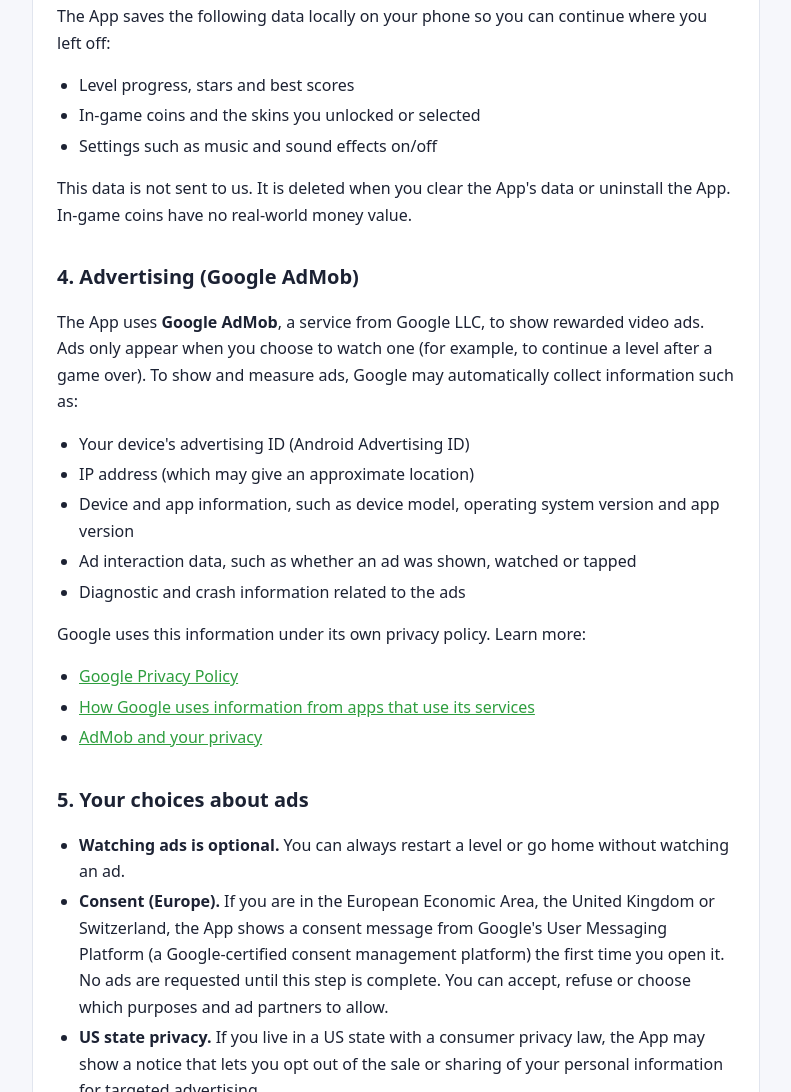
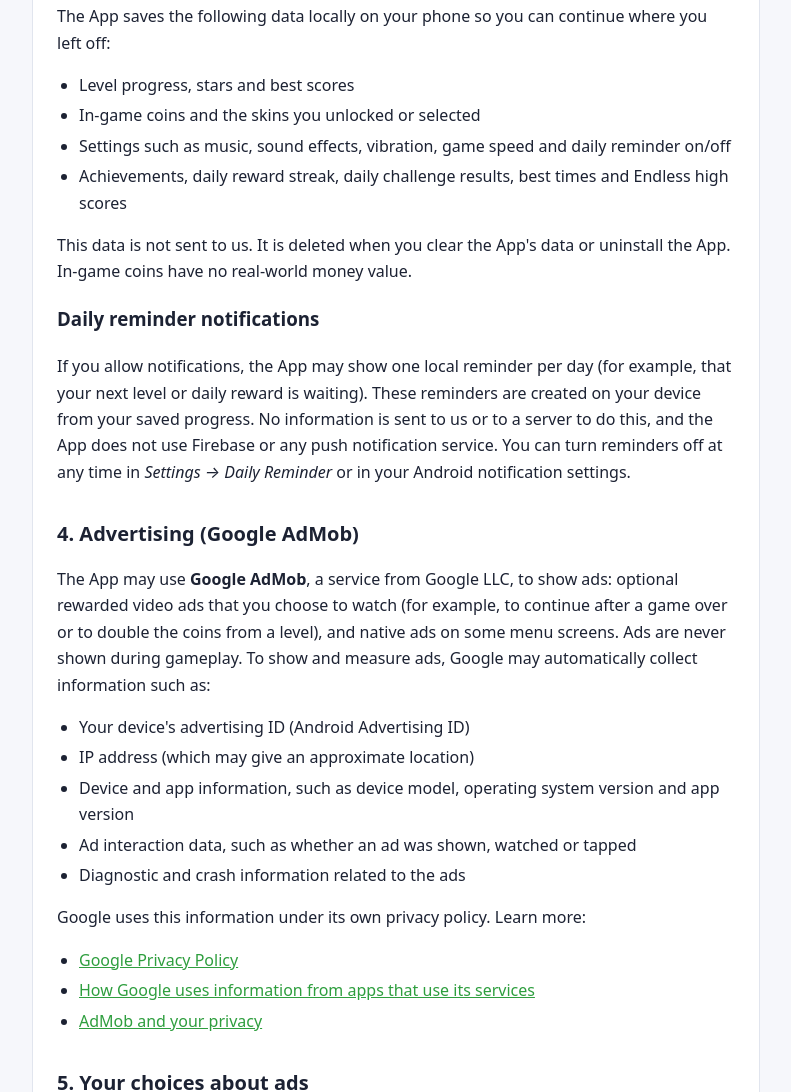
Before and after one commit to connecttodroidstack/Snake-Retro-Game, a plain HTML site: page privacy-policy.html in a window 1280 px wide. Shown: the part 655-1747 px from the top of the page, without its empty margins (244-1035 px from the left). Drawn offline with Linux system fonts and the light colour scheme.

Commit message:
Update privacy-policy.html

```diff
--- a/privacy-policy.html
+++ b/privacy-policy.html
@@ -12,7 +12,7 @@
   <header>
     <a class="brand" href="index.html">Snake Retro</a>
     <h1>Privacy Policy</h1>
-    <p class="meta">Effective date: November 25, 2026</p>
+    <p class="meta">Effective date: November 25, 2026 (updated)</p>
   </header>
 
   <div class="card">
@@ -34,13 +34,22 @@
     <ul>
       <li>Level progress, stars and best scores</li>
       <li>In-game coins and the skins you unlocked or selected</li>
-      <li>Settings such as music and sound effects on/off</li>
+      <li>Settings such as music, sound effects, vibration, game speed and daily reminder on/off</li>
+      <li>Achievements, daily reward streak, daily challenge results, best times and Endless high scores</li>
     </ul>
     <p>This data is not sent to us. It is deleted when you clear the App's data or uninstall the App. In-game coins have no real-world money value.</p>
 
+    <h3>Daily reminder notifications</h3>
+    <p>If you allow notifications, the App may show one local reminder per day (for example, that your next level
+      or daily reward is waiting). These reminders are created on your device from your saved progress. No
+      information is sent to us or to a server to do this, and the App does not use Firebase or any push
+      notification service. You can turn reminders off at any time in <em>Settings &rarr; Daily Reminder</em> or in
+      your Android notification settings.</p>
+
     <h2>4. Advertising (Google AdMob)</h2>
-    <p>The App uses <strong>Google AdMob</strong>, a service from Google LLC, to show rewarded video ads. Ads only appear
-      when you choose to watch one (for example, to continue a level after a game over). To show and measure ads,
+    <p>The App may use <strong>Google AdMob</strong>, a service from Google LLC, to show ads: optional rewarded video
+      ads that you choose to watch (for example, to continue after a game over or to double the coins from a level),
+      and native ads on some menu screens. Ads are never shown during gameplay. To show and measure ads,
       Google may automatically collect information such as:</p>
     <ul>
       <li>Your device's advertising ID (Android Advertising ID)</li>
```
